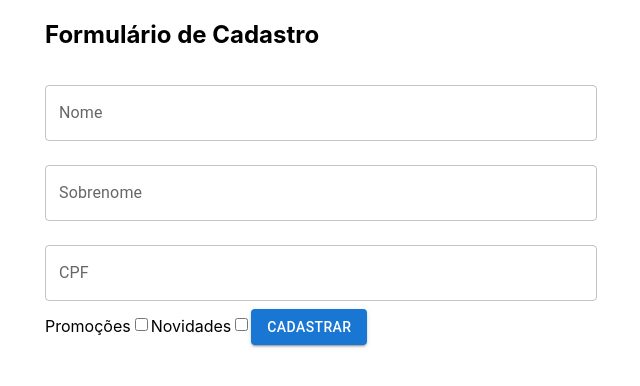
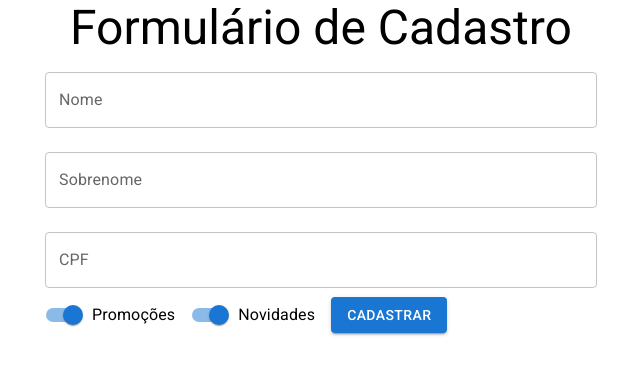
Before and after one commit to brunon-dev/react-functions, a React (Create React App) app: page / in a window 1280 px wide. Shown: the top 386 px of the page, without its empty margins (319-959 px from the left). Built offline with nearby package versions, Linux system fonts and the light colour scheme.

Commit message:
Inclui os componentes FormControlLabel, Switch e Typography também do Material UI

```diff
--- a/package.json
+++ b/package.json
@@ -5,6 +5,7 @@
   "dependencies": {
     "@emotion/react": "^11.7.1",
     "@emotion/styled": "^11.6.0",
+    "@fontsource/roboto": "^4.5.2",
     "@mui/material": "^5.3.1",
     "@testing-library/jest-dom": "^5.16.1",
     "@testing-library/react": "^12.1.2",
--- a/src/App.js
+++ b/src/App.js
@@ -1,13 +1,19 @@
 import React, { Component, Fragment } from "react";
 import "./App.css";
 import FormularioCadastro from "./components/FormularioCadastro/FormularioCadastro";
-import Container from "@mui/material/Container";
+import { Container, Typography } from "@mui/material";
+import '@fontsource/roboto/300.css';
+import '@fontsource/roboto/400.css';
+import '@fontsource/roboto/500.css';
+import '@fontsource/roboto/700.css';
 
 class App extends Component {
   render() {
     return (
       <Container component="article" maxWidth="sm">
-        <h1>Formulário de Cadastro</h1>
+        <Typography variant="h3" component="h1" align="center">
+          Formulário de Cadastro
+        </Typography>
         <FormularioCadastro />
       </Container>
     );
--- a/src/components/FormularioCadastro/FormularioCadastro.jsx
+++ b/src/components/FormularioCadastro/FormularioCadastro.jsx
@@ -1,17 +1,39 @@
 import React from "react";
-import Button from "@mui/material/Button";
-import TextField from "@mui/material/TextField";
+import { Button, TextField, FormControlLabel, Switch } from "@mui/material";
 
 function FormularioCadastro() {
   return (
     <form>
-      <TextField id="nome" label="Nome" variant="outlined" margin="normal" fullWidth />
-      <TextField id="sobrenome" label="Sobrenome" variant="outlined" margin="normal" fullWidth />
-      <TextField id="cpf" label="CPF" variant="outlined" margin="normal" fullWidth />
-      <label>Promoções</label>
-      <input type="checkbox" />
-      <label>Novidades</label>
-      <input type="checkbox" />
+      <TextField
+        id="nome"
+        label="Nome"
+        variant="outlined"
+        margin="normal"
+        fullWidth
+      />
+      <TextField
+        id="sobrenome"
+        label="Sobrenome"
+        variant="outlined"
+        margin="normal"
+        fullWidth
+      />
+      <TextField
+        id="cpf"
+        label="CPF"
+        variant="outlined"
+        margin="normal"
+        fullWidth
+      />
+
+      <FormControlLabel
+        control={<Switch name="promocoes" defaultChecked />}
+        label="Promoções"
+      />
+      <FormControlLabel
+        control={<Switch name="novidades" defaultChecked />}
+        label="Novidades"
+      />
 
       <Button type="submit" variant="contained">
         Cadastrar
```
Also changed, not shown: 1 other file (tests, documents, lock files or other folders).
